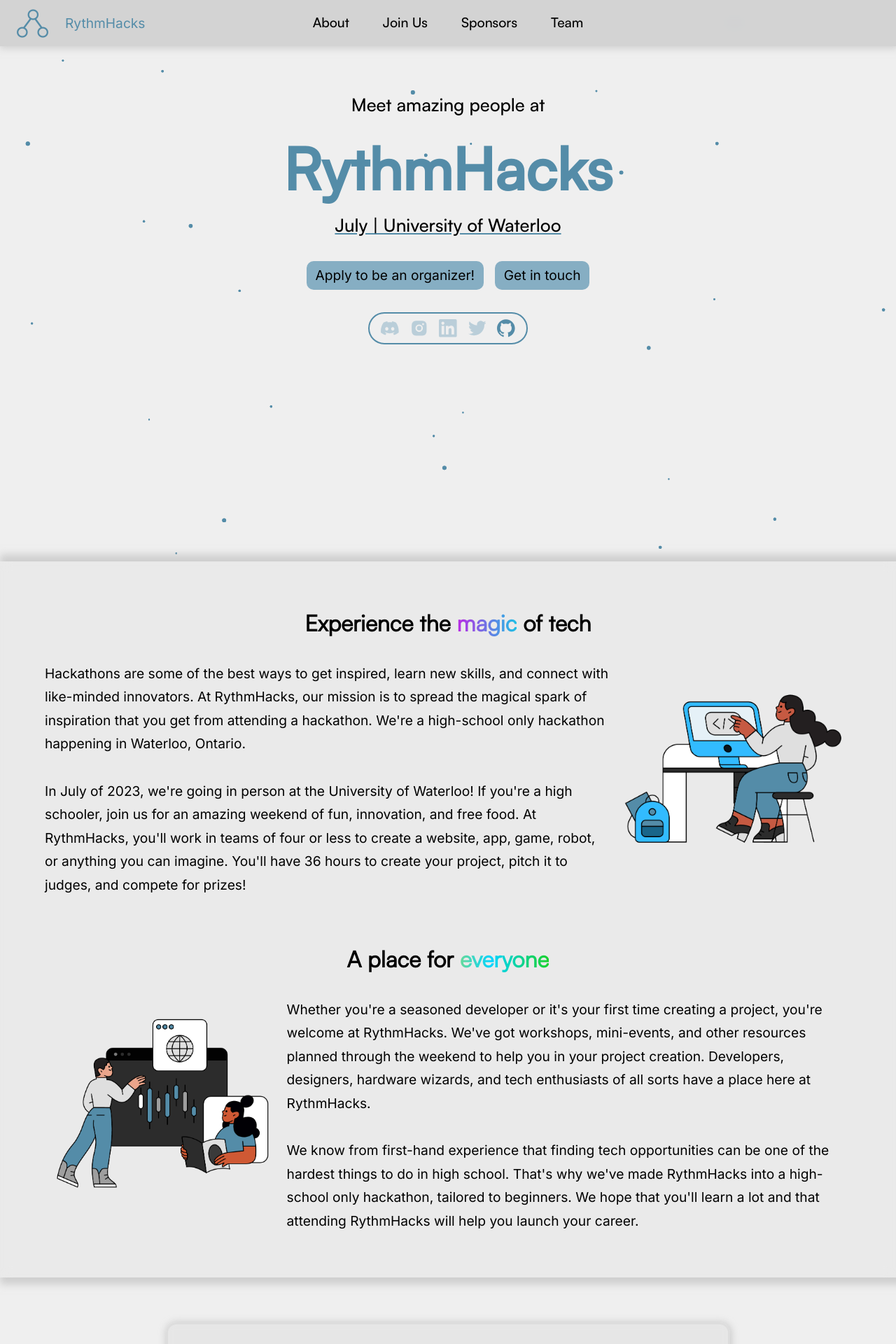
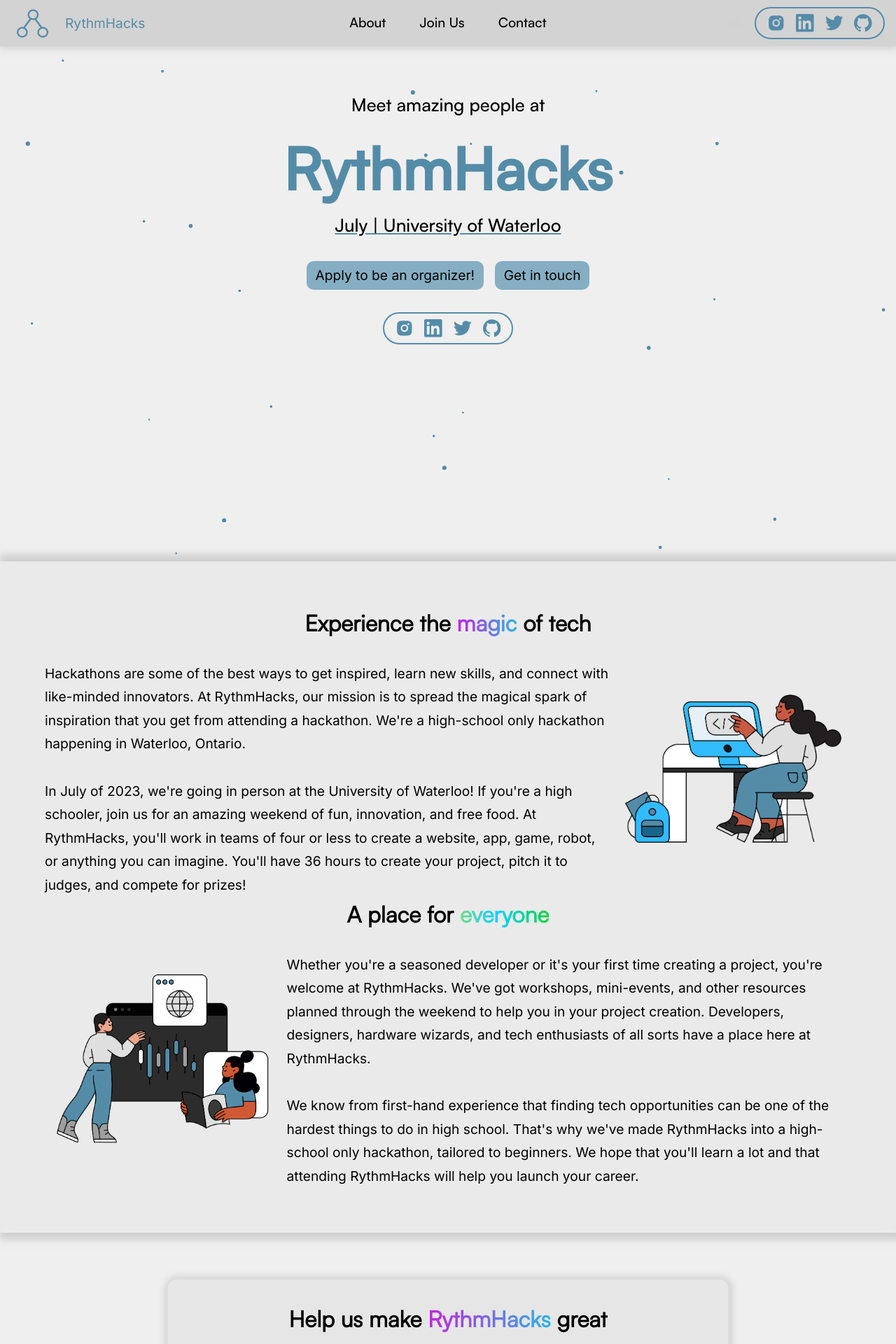
Before and after one commit to RythmHacks/2023.rythmhacks.ca, a React (Create React App) app: page / in a window 1280 px wide. Shown: the top 1920 px of the page at 70% size. Built offline with nearby package versions, Linux system fonts and the light colour scheme; a web font is replaced by a local one.

Commit message:
contact page

```diff
--- a/src/App.jsx
+++ b/src/App.jsx
@@ -3,6 +3,7 @@ import Hero from './components/Hero/Hero.jsx';
 // import FAQ from './components/FAQ/FAQ.jsx';
 import About from './components/About/About.jsx';
 import JoinUs from './components/JoinUs/JoinUs.jsx';
+import Contact from './components/Contact/Contact.jsx';
 import React from 'react'
 import Particles from './components/Particles.jsx';
 
@@ -15,6 +16,7 @@ function App() {
       <Hero/>
       <About/>
       <JoinUs/>
+      <Contact/>
       {/* <FAQ/> */}
     </>
   );
--- /dev/null
+++ b/src/components/Contact/Contact.jsx
@@ -0,0 +1,21 @@
+import './Contact.scss'
+import Contactimg from '../../assets/Graphics/contact.png'
+
+const Contact = () => {
+  return (
+    <div id='contact' className='section'>
+        <h3>Reach out to us</h3>
+        <div>
+            <div className='sectionwrapper'>
+                <p>
+                    Hackathons are a great way to meet other people, gain experience, or just get free merch. We want to make RythmHacks as accessible as possible so that everyone has a chance to spark their interest in tech. Feel free to contact us about any request, big or small, that you may have, or questions you have regarding the event.<br/>
+                    <br/>Have questions? Need guidance about the application process? Want to sponsor or support us? Email us <a href='mailto:rythmhacks@gmail.com'>here!</a>
+                </p>
+                <img src={Contactimg} alt='contact' className='w-[30%] p-0'></img>
+            </div>
+        </div>
+    </div>
+  )
+}
+
+export default Contact
--- /dev/null
+++ b/src/components/Contact/Contact.scss
@@ -0,0 +1,6 @@
+#contact {
+    backdrop-filter: blur(8px);
+    background-color: rgba(220, 220, 220, 0.3);
+    box-shadow: 10px 0px 10px 10px  rgba(175, 175, 175, 50%);
+
+}
--- a/src/components/Hero/Hero.jsx
+++ b/src/components/Hero/Hero.jsx
@@ -21,8 +21,8 @@ const Hero = () => {
 			<h4 id = 'description'>July | University of Waterloo</h4>
 
 			<div className='mt-8 flex gap-4 justify-center'>
-				<button>Apply to be an organizer!</button>
-				<button>Get in touch</button>
+				<button onClick={() => {window.open('https://docs.google.com/forms/u/1/d/e/1FAIpQLSeEr_kLSEboK22bXmDTFbZhfEw1-0_QRcfEf9bmDJ_UBOhwaw/viewform?usp=send_form')}}>Apply to be an organizer!</button>
+				<button onClick={() => {window.location = "mailto:rythmhacks@gmail.com";}}>Get in touch</button>
 			</div>
 
 			<div className='flex justify-center mt-8'>
--- a/src/components/Navbar/Navbar.jsx
+++ b/src/components/Navbar/Navbar.jsx
@@ -2,10 +2,11 @@ import './Navbar.scss'
 import React, { useState } from "react"
 import { GiHamburgerMenu } from 'react-icons/gi'
 import Logo from '../../assets/logo.png'
+import Socials from '../Socials/Socials'
 
 const Navbar = () => {
 
-    let pages = ['About', 'Join Us', 'Sponsors', 'Team']
+    let pages = ['About', 'Join Us', 'Contact']
 
     const [navbarOpen, setNavbarOpen] = useState(false)
 
@@ -67,6 +68,9 @@ const Navbar = () => {
                 </div>
             </div>
 
+            <div className='absolute right-4' id='socials'>
+                <Socials/>
+            </div>
         </nav>
     );
 };
--- a/src/components/Navbar/Navbar.scss
+++ b/src/components/Navbar/Navbar.scss
@@ -107,4 +107,7 @@
       height: 65px;
     }
   }
+  #socials {
+    display: none;
+  }
 }
--- a/src/components/ScrollAnimation/ScrollAnimation.scss
+++ b/src/components/ScrollAnimation/ScrollAnimation.scss
@@ -24,9 +24,5 @@
 
   .sectionwrapper { img {
       transform: scale(100%);
-} }
-
-&:not(:first-child) {
-    margin-top: 4rem;
+  } }
 }
-}
--- a/src/components/Socials/Socials.jsx
+++ b/src/components/Socials/Socials.jsx
@@ -6,18 +6,18 @@ import './Socials.scss'
 const Socials = () => {
   return (
     <div className='socials text-accentlight text-lg flex gap-4 border-accent border-2 px-4 pr-4 pt-2 pb-2 rounded-full'>
-        <p>
+        {/* <p>
             <SiDiscord />
-        </p>
-        <p>
+        </p> */}
+        <a href='https://www.instagram.com/rythm.hacks/' target='_blank' rel='noreferrer'>
             <RiInstagramFill />
-        </p>
-        <p>
+        </a>
+        <a href='https://www.linkedin.com/company/89856850/admin/' target='_blank' rel='noreferrer'>
             <SiLinkedin />
-        </p>
-        <p>
+        </a>
+        <a href='https://twitter.com/rythmhacks' target='_blank' rel='noreferrer'>
             <SiTwitter />
-        </p>
+        </a>
         <a href='https://github.com/RythmHacks' target='_blank' rel='noreferrer'>
             <SiGithub />
         </a>
--- a/src/components/Socials/Socials.scss
+++ b/src/components/Socials/Socials.scss
@@ -1,6 +1,12 @@
+@use '../../styles.scss' as *;
+
 .socials {
     a, p {
         font-size: max(1.4rem, 2vw);
+
+        &:hover {
+            color: lighten($accent, 10%);
+        }
     }
     p {
         &:hover {
--- a/src/styles.scss
+++ b/src/styles.scss
@@ -85,10 +85,10 @@ h4 {
 }
 
 .section {
-  min-height: 92vh;
   padding: 5%;
 
   h3 {
+    // margin-bottom: 2rem;
     text-align: center;
     font-weight: bold;
 
```
Also changed, not shown: public/banner.png (added), src/assets/Graphics/contact.png (added).
